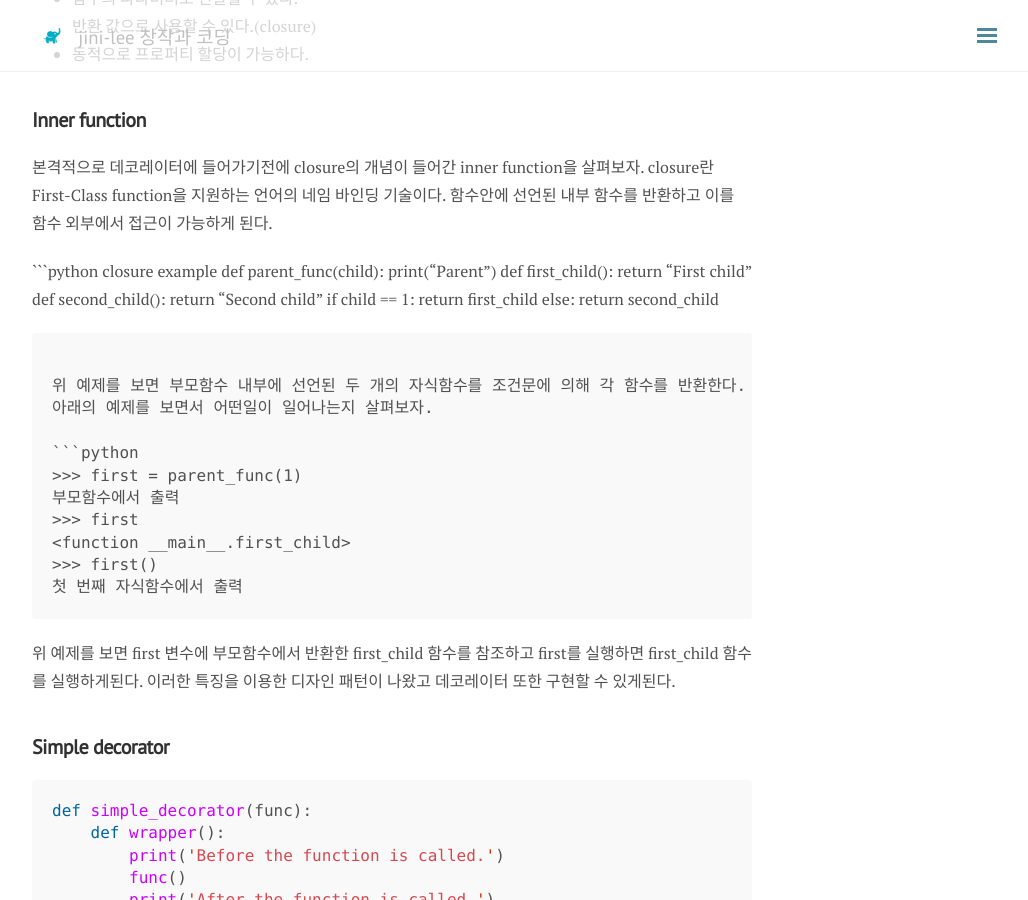
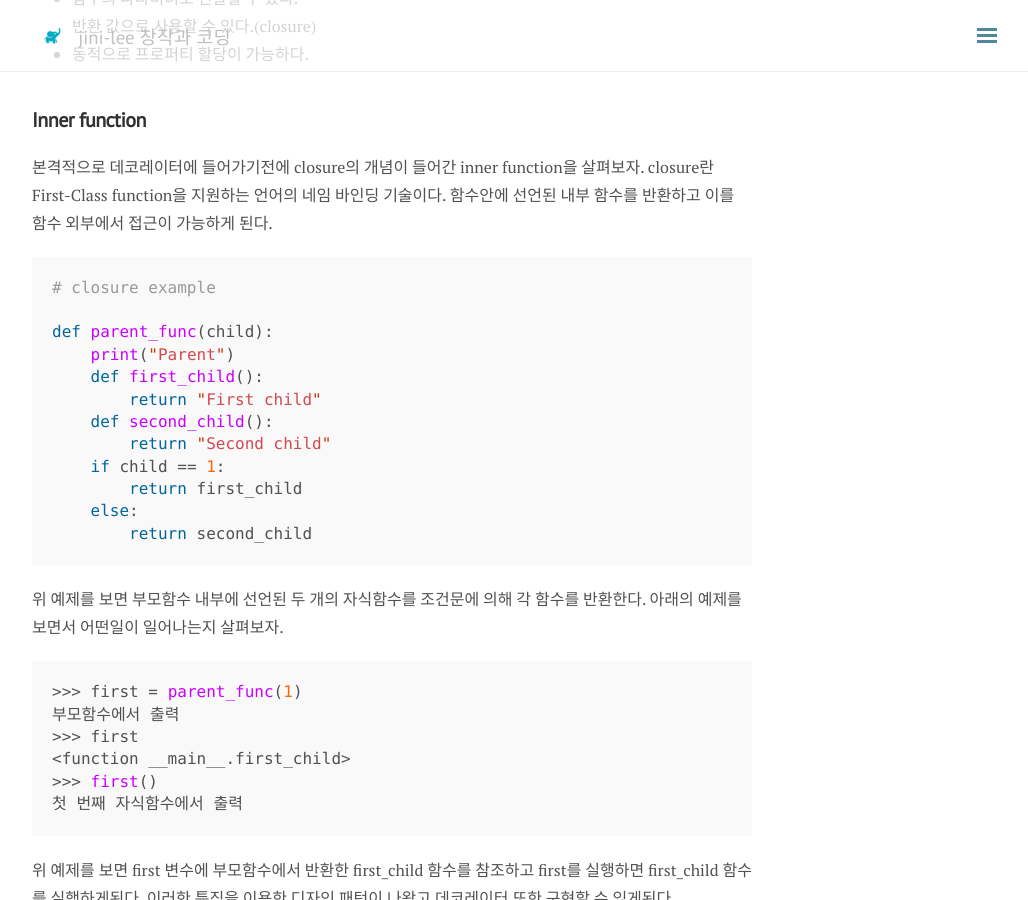
Before and after one commit to jini-lee/jini-lee.github.com, a Jekyll site: the page built from _posts/python/2019-04-16-decorator.md, in a window 1280 px wide and 900 px high, scrolled down 496 px. Shown: the whole window, without its empty margins (248-1276 px from the left). Built offline with Jekyll 4.4.1, drawn with Linux system fonts in a browser that asks for light colours; nearby versions of some CDN libraries; comment, search, counter and statistics services are not loaded.

Commit message:
edit decorator

````diff
--- a/_posts/python/2019-04-16-decorator.md
+++ b/_posts/python/2019-04-16-decorator.md
@@ -19,7 +19,9 @@ First-Class function의 대표적인 특징이며 이를 통해 데코레이터
 본격적으로 데코레이터에 들어가기전에 closure의 개념이 들어간 inner function을 살펴보자.
 closure란 First-Class function을 지원하는 언어의 네임 바인딩 기술이다. 함수안에 선언된 내부 함수를 반환하고 이를 함수 외부에서 접근이 가능하게 된다.
 
-```python closure example
+```python
+# closure example
+
 def parent_func(child):
     print("Parent")
     def first_child():
@@ -48,6 +50,7 @@ def parent_func(child):
 이러한 특징을 이용한 디자인 패턴이 나왔고 데코레이터 또한 구현할 수 있게된다.
 
 ## Simple decorator
+
 ```python
 def simple_decorator(func):
     def wrapper():
@@ -79,10 +82,12 @@ Before the function is called.
 Hi!
 After the function is called.
 ```
+
 say_hello 예제는 일급객체의 특징을 이용해 함수의 파라미터로 함수를 던져 함수 반환을 통해 외부(say_hello)에서 내부 함수(wrapper)를 접근하는 것을 구현한 예제이다.
 say_hi 예제는 데코레이터를 사용했는데 외부 함수(say_hi)위에 데코레이터를 정의하여 구현한 예제이다. simple_decorator(say_hi)
 
 ## Decorating functions with arguments
+
 ```python
 def arg_decorator(func):
     def wrapper(*args, **kwargs):
@@ -94,7 +99,9 @@ def arg_decorator(func):
 def say_hi(name):
     print('hi! {}'.format(name))
 ```
+
 say_hi는 wrapper와 동일하다고 생각해도 무관하다. say_hi에 name값을 주면 wrapper의 파리미터로 전달이 된다. 클로저 특징으로 반환된 wrapper를 say_hi에서 참조하기 때문이다.
+
 ```python
 >>> say_hi
 <function __main__.wrapper>
@@ -126,6 +133,7 @@ Hi! Cole
 Hi! Cole
 I'm tyler
 ```
+
 ##Functools decorator
 데코레이터를 인터프리터에서 확인해보면 내부함수인 wrapper를 참조하는 것을 확인할 수 있는데, 이는 디버깅시 문제가된다.
 따라서 functools 모듈을 이용해서 실제 데코레이터의 함수 정보를 얻어야한다.
````
